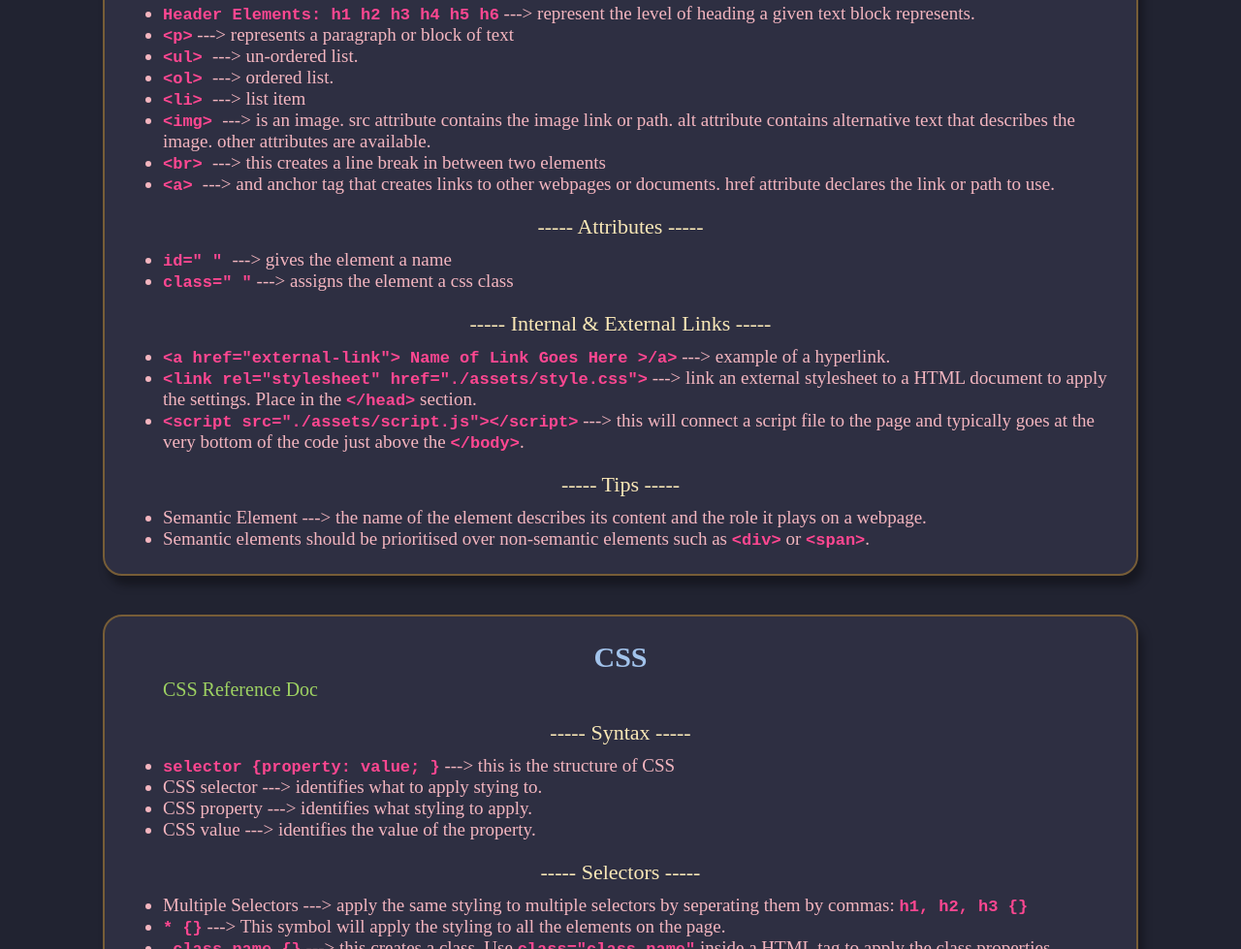
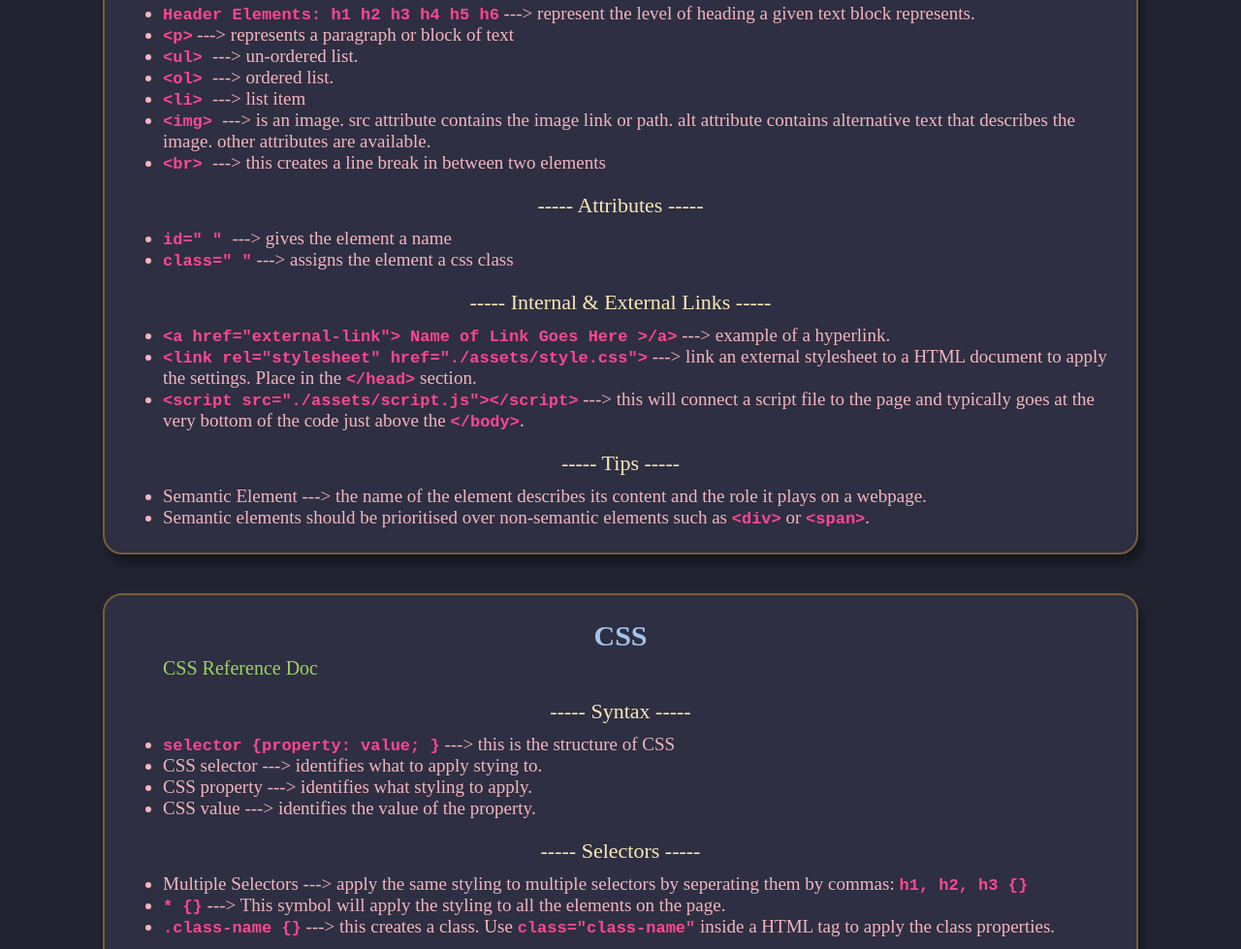
Before and after one commit to Korrin-F/prework-study-guide, a plain HTML site: page index.html in a window 1280 px wide. Shown: the part 1602-2581 px from the top of the page at 97% size. Drawn offline with Linux system fonts and the light colour scheme.

Commit message:
removed a tag from elements section as it was duplicated elsewhere

```diff
--- a/index.html
+++ b/index.html
@@ -84,7 +84,6 @@
           <li><strong>&lt;li&gt; </strong>  ---> list item</li>
           <li><strong>&lt;img&gt; </strong>  ---> is an image. src attribute contains the image link or path. alt attribute contains alternative text that describes the image. other attributes are available.</li>
           <li><strong>&lt;br&gt; </strong>  ---> this creates a line break in between two elements</li>
-          <li><strong>&lt;a&gt; </strong>  ---> and anchor tag that creates links to other webpages or documents. href attribute declares the link or path to use.</li>
 
           <p>----- Attributes -----</p>
           <li><strong>id=" " </strong>  ---> gives the element a name</li>
```
